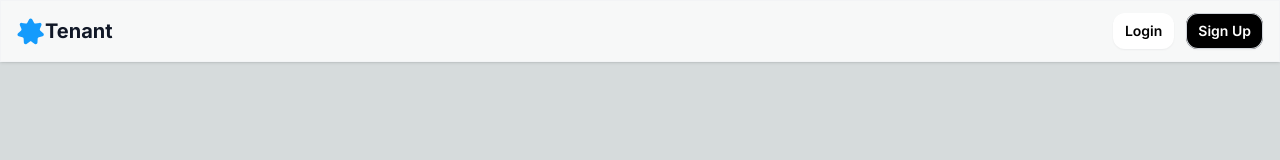
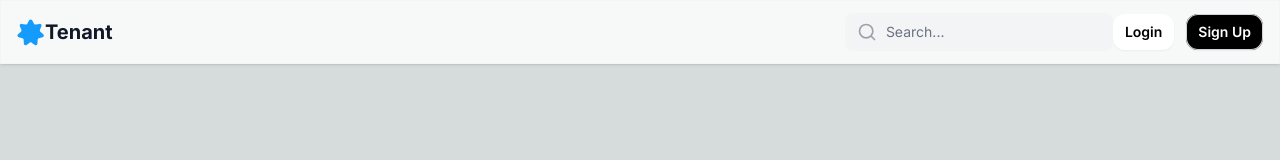
Before and after one commit to FruityCocoButter/Places, a Next.js app in the folder tenant-app/: page /home in a window 1280 px wide. Shown: the top 160 px of the page. Built offline with nearby package versions, Linux system fonts and the light colour scheme.

Commit message:
Added the nav bar with search

```diff
--- /dev/null
+++ b/tenant-app/app/_components/SearchNav.tsx
@@ -0,0 +1,34 @@
+import React from 'react';
+import Image from 'next/image';
+import Link from 'next/link';
+import SearchBar from './Searchbar'; // Assuming SearchBar is in the same directory
+
+const SearchNav = () => {
+    return (
+        <header
+            className="fixed inset-x-0 top-0 z-30 mx-auto w-full border border-gray-100 bg-white/80 py-3 shadow backdrop-blur-lg">
+            {/* className="fixed inset-x-0 top-0 z-30 mx-auto w-full max-w-screen-md border border-gray-100 bg-white/80 py-3 shadow backdrop-blur-lg md:top-6 md:rounded-3xl lg:max-w-screen-lg"> */}
+            <div className="px-4 flex justify-between items-center">
+                <div className="flex items-center">
+                    <Link aria-current="page" className="flex items-center" href="/">
+                        <Image className="h-7 w-auto" src="/logo.svg" alt="" width={30} height={30} />
+                        <p className="sr-only">Website Title</p>
+                    </Link>
+                    <h2 className=' text-xl font-bold leading-7 text-gray-900 sm:block'>Tenant</h2>
+                </div>
+                <div className="flex items-center">
+                    <SearchBar /> {/* Search ber added here */}
+                    <div className="flex items-center justify-end gap-3">
+                        <Link className="inline-flex items-center justify-center rounded-xl bg-white px-3 py-2 text-sm font-semibold text-black shadow-sm transition-all duration-150 hover:bg-slate-200 focus-visible:outline focus-visible:outline-2 focus-visible:outline-offset-2 focus-visible:outline-blue-600"
+                            href="/auth/login/">Login</Link>
+                        <Link className="items-center justify-center rounded-xl bg-black px-3 py-2 text-sm font-semibold text-white shadow-sm ring-1 ring-inset ring-gray-300 transition-all duration-150 hover:bg-slate-600 sm:inline-flex"
+                            href="/auth/signup/">Sign Up</Link>
+
+                    </div>
+                </div>
+            </div>
+        </header>
+    )
+}
+
+export default SearchNav
--- a/tenant-app/app/home/page.tsx
+++ b/tenant-app/app/home/page.tsx
@@ -1,10 +1,10 @@
-import Navbar from '@/app/_components/Navbar'
+import SearchNav from '../_components/SearchNav'
 import React from 'react'
 
 const page = () => {
   return (
     <div>
-        <Navbar />
+        <SearchNav/>
 
     </div>
   )
```
